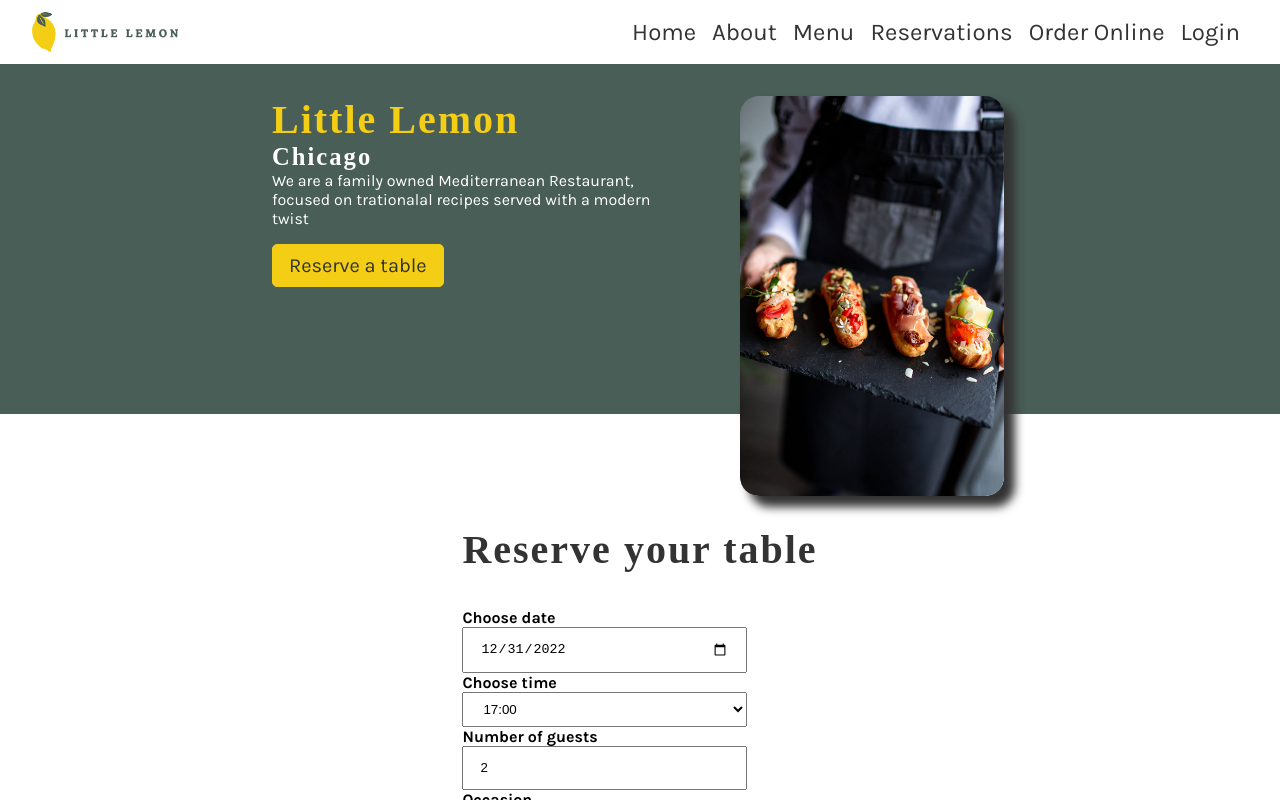
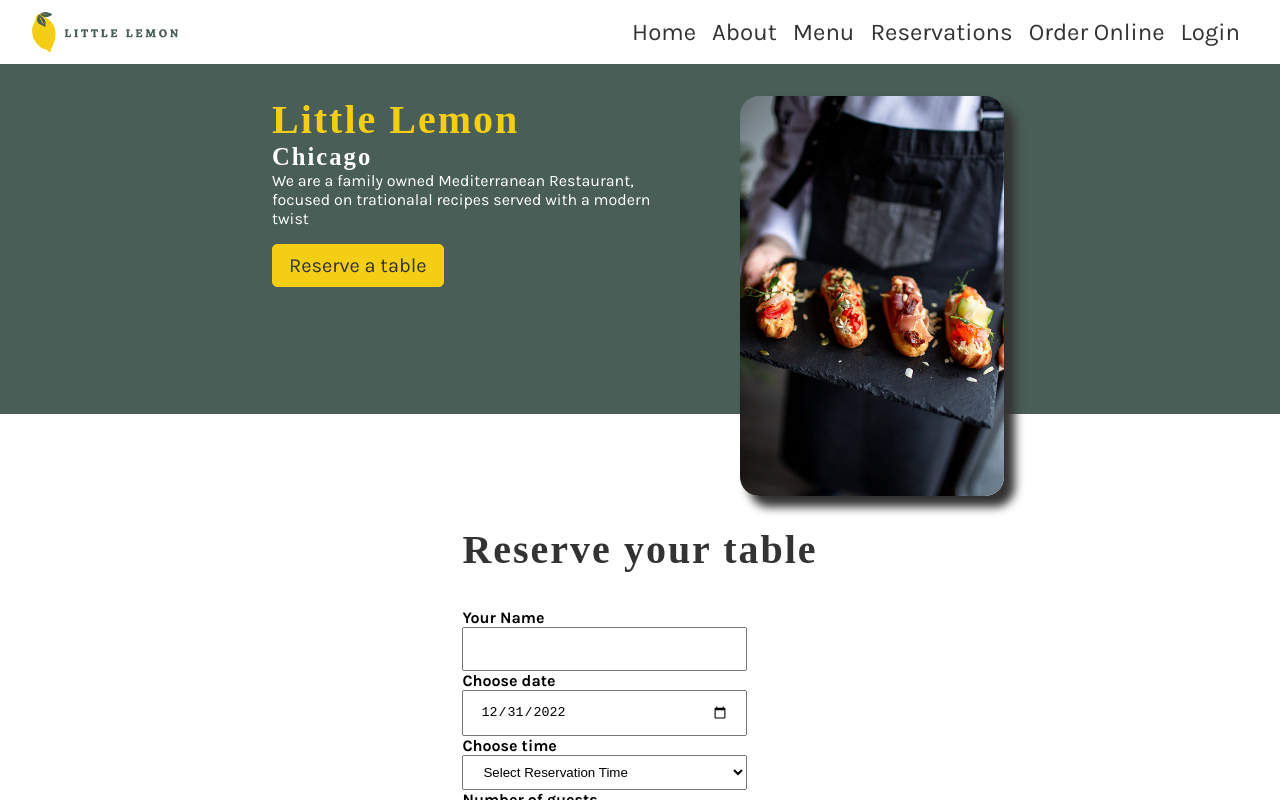
Before and after one commit to wsimmerson/fecapstone, a React (Create React App) app: page /reservation in a window 1280 px wide. Shown: the top 800 px of the page. Built offline with nearby package versions, Linux system fonts and the light colour scheme; a web font is replaced by a local one.

Commit message:
formiks and yup validation on bookingform

```diff
--- a/package.json
+++ b/package.json
@@ -6,12 +6,14 @@
     "@testing-library/jest-dom": "^5.16.5",
     "@testing-library/react": "^13.4.0",
     "@testing-library/user-event": "^13.5.0",
+    "formik": "^2.2.9",
     "moment": "^2.29.4",
     "react": "^18.2.0",
     "react-dom": "^18.2.0",
     "react-router-dom": "^6.6.1",
     "react-scripts": "5.0.1",
-    "web-vitals": "^2.1.4"
+    "web-vitals": "^2.1.4",
+    "yup": "^0.32.11"
   },
   "scripts": {
     "start": "react-scripts start",
--- a/src/App.css
+++ b/src/App.css
@@ -215,6 +215,11 @@ input, select{
   box-sizing: border-box;
 }
 
+.error {
+  color: red;
+  padding: 0.3rem 0;
+}
+
 @media (max-width: 800px) {
   nav {
     flex-direction: column;
--- a/src/components/BookingForm.js
+++ b/src/components/BookingForm.js
@@ -1,50 +1,93 @@
-import React, { useState, useEffect } from "react";
+import React, { useEffect } from "react";
 import moment from "moment";
+import * as Yup from "yup";
+import { useFormik } from "formik";
 
 function BookingForm({ availableTimes, dispatch, submitForm }) {
-    const [resDate, setResDate] = useState(
-        moment(new Date()).format("YYYY-MM-DD")
-    );
-    const [resTime, setResTime] = useState();
-    const [numGuests, setNumGuests] = useState(2);
-    const [occasion, setOccasion] = useState("Anniversary");
+    const formik = useFormik({
+        initialValues: {
+            name: "",
+            resDate: moment(new Date()).format("YYYY-MM-DD"),
+            resTime: 0,
+            numGuests: 1,
+            occasion: "Anniversary",
+        },
+        onSubmit: (values) => {
+            submitForm(values);
+        },
+        validationSchema: Yup.object().shape({
+            name: Yup.string().required("Name is required"),
+            resDate: Yup.string().required("Reservation Date is required"),
+            resTime: Yup.string().required("Reservation Time is required"),
+            numGuests: Yup.number()
+                .min(1, "A minimum of 1 guest is required")
+                .required("Number of guests is required"),
+            occasion: Yup.string().required("Occasion is required"),
+        }),
+    });
 
     useEffect(() => {
         dispatch({
             type: "date_change",
-            payload: new Date(resDate),
+            payload: new Date(formik.values.resDate),
         });
-    }, [resDate]);
-
-    const submitHandler = (e) => {
-        e.preventDefault();
-        submitForm({
-            resDate,
-            resTime,
-            numGuests,
-            occasion,
-        });
-    };
+    }, [formik.values.resDate]);
 
     return (
-        <form onSubmit={submitHandler}>
+        <form
+            onSubmit={(e) => {
+                e.preventDefault();
+                console.log(formik.values);
+                formik.handleSubmit();
+            }}
+        >
+            <label htmlFor="name">Your Name</label>
+            <input
+                type="text"
+                id="name"
+                name="name"
+                value={formik.values.name}
+                {...formik.getFieldProps("name")}
+                onChange={(e) => formik.setFieldValue("name", e.target.value)}
+            />
+            {formik.touched.name && formik.errors.name ? (
+                <div className="error">{formik.errors.name}</div>
+            ) : null}
+
             <label htmlFor="res-date">Choose date</label>
             <input
                 type="date"
                 id="res-date"
-                value={resDate}
-                onChange={(e) => setResDate(e.target.value)}
+                name="resDate"
+                value={formik.values.resDate}
+                {...formik.getFieldProps("resDate")}
+                onChange={(e) =>
+                    formik.setFieldValue("resDate", e.target.value)
+                }
             />
+            {formik.touched.resDate && formik.errors.resDate ? (
+                <div className="error">{formik.errors.resDate}</div>
+            ) : null}
+
             <label htmlFor="res-time">Choose time</label>
             <select
                 id="res-time "
-                value={resTime}
-                onChange={(e) => setResTime(e.target.value)}
+                name="resTime"
+                value={formik.values.resTime}
+                {...formik.getFieldProps("resTime")}
+                onChange={(e) =>
+                    formik.setFieldValue("resTime", e.target.value)
+                }
             >
+                <option value="0">Select Reservation Time</option>
                 {availableTimes.map((t, i) => (
                     <option key={i}>{t}</option>
                 ))}
             </select>
+            {formik.touched.resTime && formik.errors.resTime ? (
+                <div className="error">{formik.errors.resTime}</div>
+            ) : null}
+
             <label htmlFor="guests">Number of guests</label>
             <input
                 type="number"
@@ -52,18 +95,34 @@ function BookingForm({ availableTimes, dispatch, submitForm }) {
                 min="1"
                 max="10"
                 id="guests"
-                value={numGuests}
-                onChange={(e) => setNumGuests(e.target.value)}
+                name="numGuests"
+                {...formik.getFieldProps("numGuests")}
+                value={formik.values.numGuests}
+                onChange={(e) =>
+                    formik.setFieldValue("numGuests", e.target.value)
+                }
             />
+            {formik.touched.numGuests && formik.errors.numGuests ? (
+                <div className="error">{formik.errors.numGuests}</div>
+            ) : null}
+
             <label htmlFor="occasion">Occasion</label>
             <select
                 id="occasion"
-                value={occasion}
-                onChange={(e) => setOccasion(e.target.value)}
+                name="occasion"
+                value={formik.values.occasion}
+                {...formik.getFieldProps("occasion")}
+                onChange={(e) =>
+                    formik.setFieldValue("occasion", e.target.value)
+                }
             >
                 <option>Birthday</option>
                 <option>Anniversary</option>
             </select>
+            {formik.touched.occasion && formik.errors.occasion ? (
+                <div className="error">{formik.errors.occasion}</div>
+            ) : null}
+
             <br />
             <input
                 type="submit"
```
Also changed, not shown: 1 other file (tests, documents, lock files or other folders).
